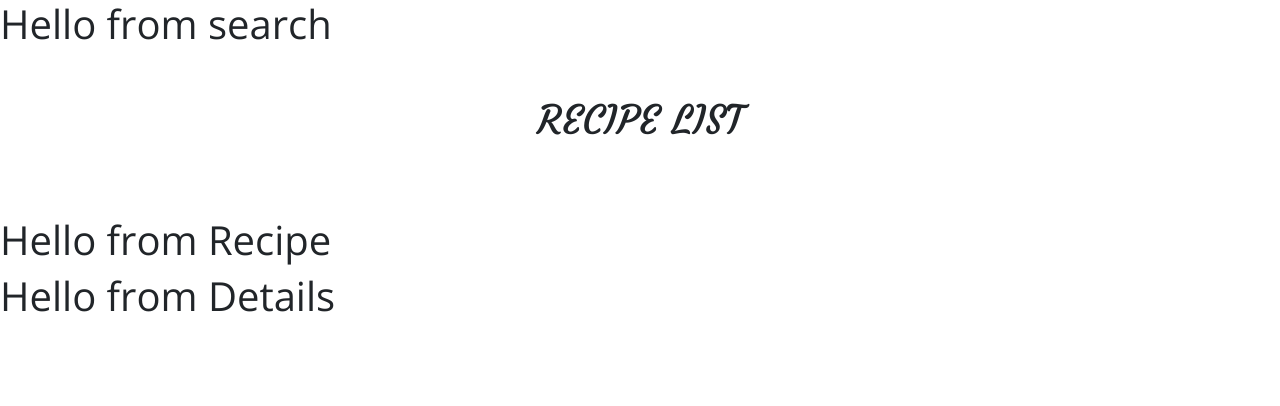
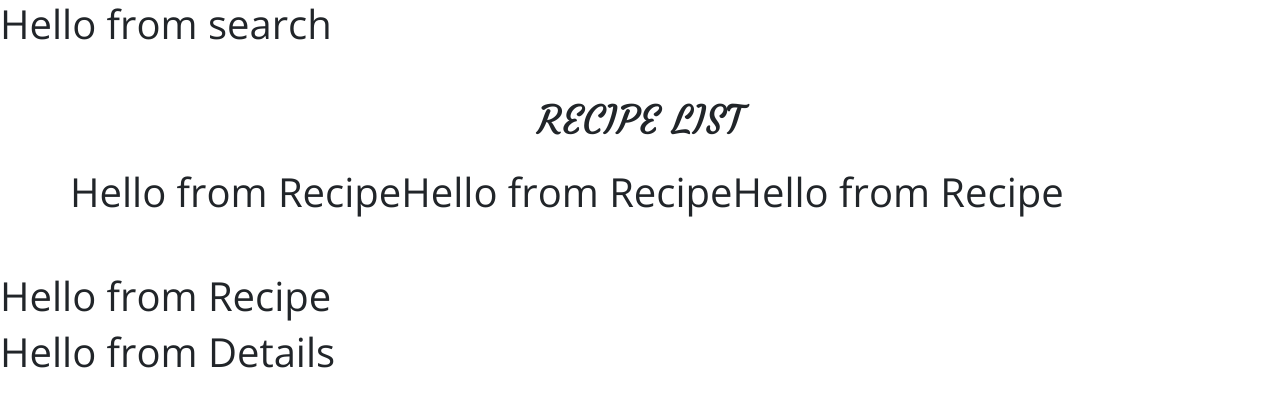
Before and after one commit to spiritxhx/react-recipe-app, a React (Create React App) app: page / in a window 1280 px wide. Shown: the top 406 px of the page. Built offline with nearby package versions, Linux system fonts and the light colour scheme.

Commit message:
access and display the raw recipes in RecipeList.js

```diff
--- a/src/components/RecipeList.js
+++ b/src/components/RecipeList.js
@@ -17,6 +17,16 @@ export default class RecipeList extends Component {
             </div>
           </div>
           {/* end of title */}
+          <div className="row">
+            {
+              recipes.map( recipe =>{
+                return (
+                  <Recipe key={recipe.recipe_id}
+                  recipe = {recipe} />
+                )
+              })
+            }
+          </div>
         </div>
         <Recipe />
       </React.Fragment>
```
